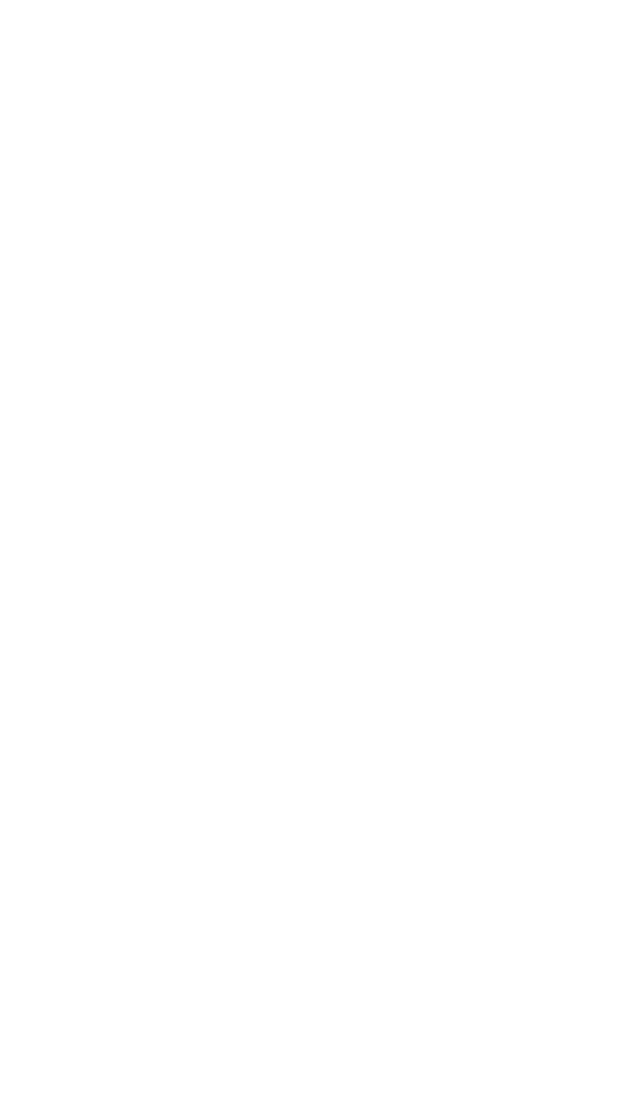
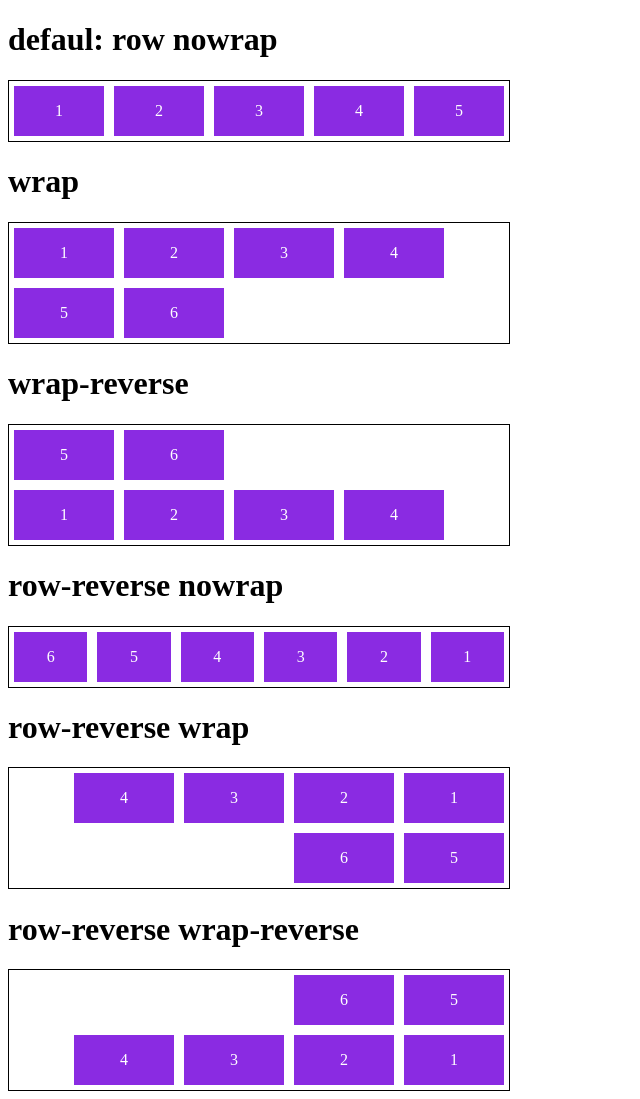
Before and after one commit to weslleyhigor/Bootcamp-Spread-DIO, a plain HTML site: page Flexbox-CSS3/flex-flow.html in a window 1280 px wide. Shown: the whole page, without its empty margins (0-640 px from the left). Before the commit the page ends 800 px from the top, so only its background shows below. Drawn offline with Linux system fonts and the light colour scheme.

```diff
--- a/Flexbox-CSS3/flex-flow.html
+++ b/Flexbox-CSS3/flex-flow.html
@@ -7,11 +7,108 @@
     <title>Fundamentos - Flex flow</title>
 
     <style>
+        .flex-container{
+            display: flex;
+            border: 1px solid black;
+            max-width: 500px;
+        }
 
+        .defaul{
+            flex-flow: row nowrap;
+        }
+
+        .wrap{
+            flex-flow: row wrap;
+        }
+
+        .wrap-reverse{
+            flex-flow: row wrap-reverse;
+        }
+
+        .row-reverse-now-wrap{
+            flex-flow: row-reverse nowrap;
+        }
+
+        .row-reverse-wrap{
+            flex-flow: row-reverse wrap;
+        }
+
+        .row-reverse-wrap-reverse{
+            flex-flow: row-reverse wrap-reverse;
+        }
+
+        .item{
+            background-color: blueviolet;
+            margin: 5px;
+            color: white;
+            text-align: center;
+            width: 100px;
+            height: 50px;
+            line-height: 50px;
+        }
     </style>
 
 </head>
 <body>
 
+    <h1>defaul: row nowrap</h1>
+    <div class="flex-container defaul">
+        <div class="item">1</div>
+        <div class="item">2</div>
+        <div class="item">3</div>
+        <div class="item">4</div>
+        <div class="item">5</div>
+    </div>
+
+
+    <h1>wrap</h1>
+    <div class="flex-container wrap">
+        <div class="item">1</div>
+        <div class="item">2</div>
+        <div class="item">3</div>
+        <div class="item">4</div>
+        <div class="item">5</div>
+        <div class="item">6</div>
+    </div>
+
+    <h1>wrap-reverse</h1>
+    <div class="flex-container wrap-reverse">
+        <div class="item">1</div>
+        <div class="item">2</div>
+        <div class="item">3</div>
+        <div class="item">4</div>
+        <div class="item">5</div>
+        <div class="item">6</div>
+    </div>
+
+    <h1>row-reverse nowrap</h1>
+    <div class="flex-container row-reverse-now-wrap">
+        <div class="item">1</div>
+        <div class="item">2</div>
+        <div class="item">3</div>
+        <div class="item">4</div>
+        <div class="item">5</div>
+        <div class="item">6</div>
+    </div>
+
+    <h1>row-reverse wrap</h1>
+    <div class="flex-container row-reverse-wrap">
+        <div class="item">1</div>
+        <div class="item">2</div>
+        <div class="item">3</div>
+        <div class="item">4</div>
+        <div class="item">5</div>
+        <div class="item">6</div>
+    </div>
+
+    <h1>row-reverse wrap-reverse</h1>
+    <div class="flex-container row-reverse-wrap-reverse">
+        <div class="item">1</div>
+        <div class="item">2</div>
+        <div class="item">3</div>
+        <div class="item">4</div>
+        <div class="item">5</div>
+        <div class="item">6</div>
+    </div>
 </body>
 </html>
```
Also changed, not shown: Flexbox-CSS3/align-items.html (added, +60 -0 lines), Flexbox-CSS3/justify-content.html (added, +128 -0 lines).
